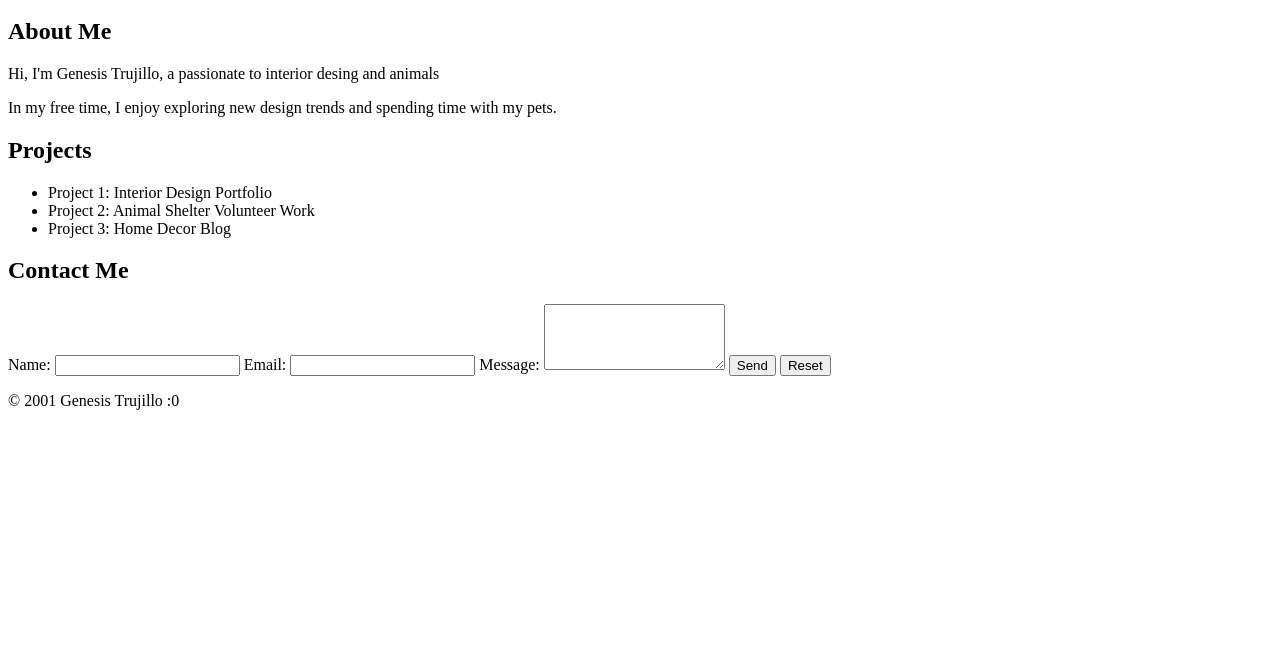
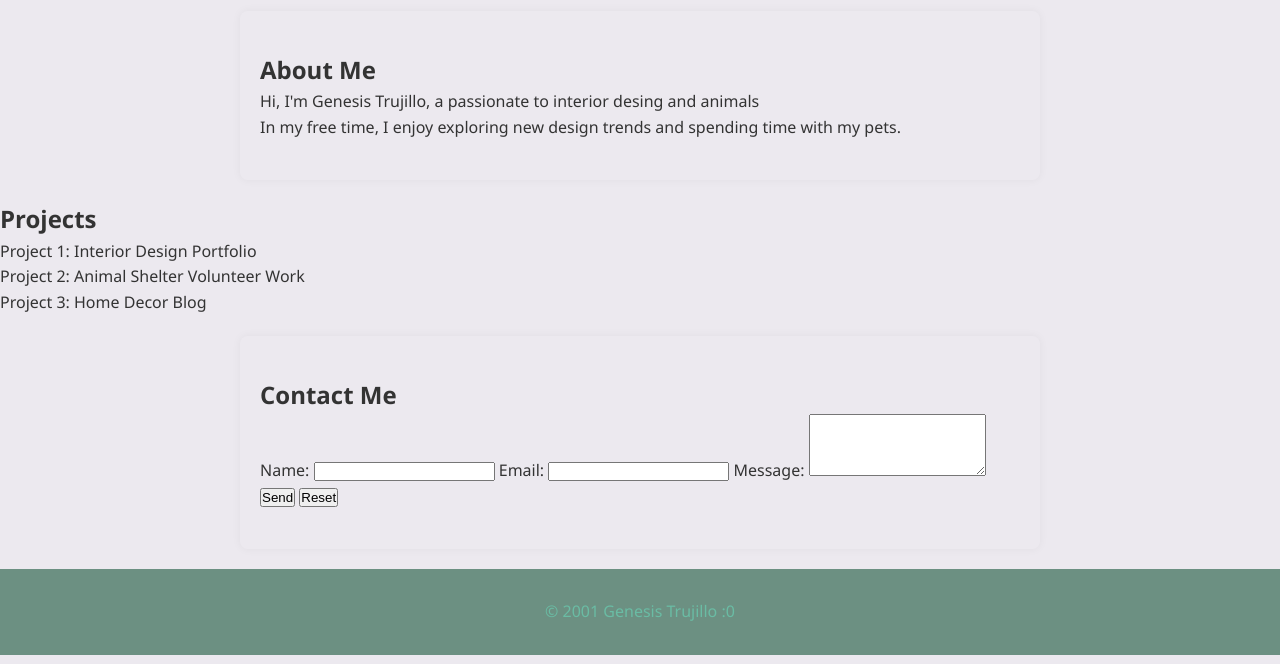
Before and after one commit to gemay25/personal-portfolio-website, a plain HTML site: page index.html in a window 1280 px wide. Shown: the part 136-800 px from the top of the page. Drawn offline with Linux system fonts and the light colour scheme.

Commit message:
Complete portfolio website

```diff
--- a/index.html
+++ b/index.html
@@ -4,6 +4,7 @@
     <meta charset="UTF-8">
     <meta name="viewport" content="width=device-width, initial-scale=1.0">
     <title>my portafolio</title>
+    <link rel="stylesheet" href="styles.css">
 </head>
 <body>
 
--- a/styles.css
+++ b/styles.css
@@ -10,7 +10,7 @@ body {
     line-height: 1.6;
 }
 
-: :root {
+:root {
     --primary-color: #e4dced;
     --secondary-color: #6c9082;
     --accent-color: #ff4081;
@@ -31,7 +31,7 @@ nav ul {
     margin-top: 10px;
 }
 
-nav a: hover{
+nav a:hover{
     color: white;
   text-decoration: none;
   font-weight: bold;
@@ -53,7 +53,7 @@ section {
 
 footer {
   background-color: var(--secondary-color);
-  color: rgb(106, 188, 164); \ befr was whit/
+  color: rgb(106, 188, 164);
   text-align: center;
-  padding: 30px 0; /befo WAS 15PX/
+  padding: 30px 0;
 }
```
